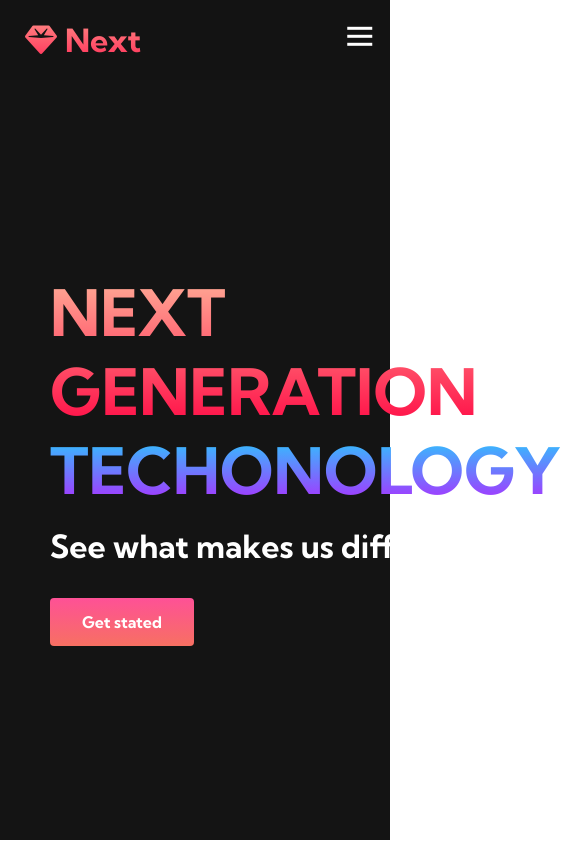
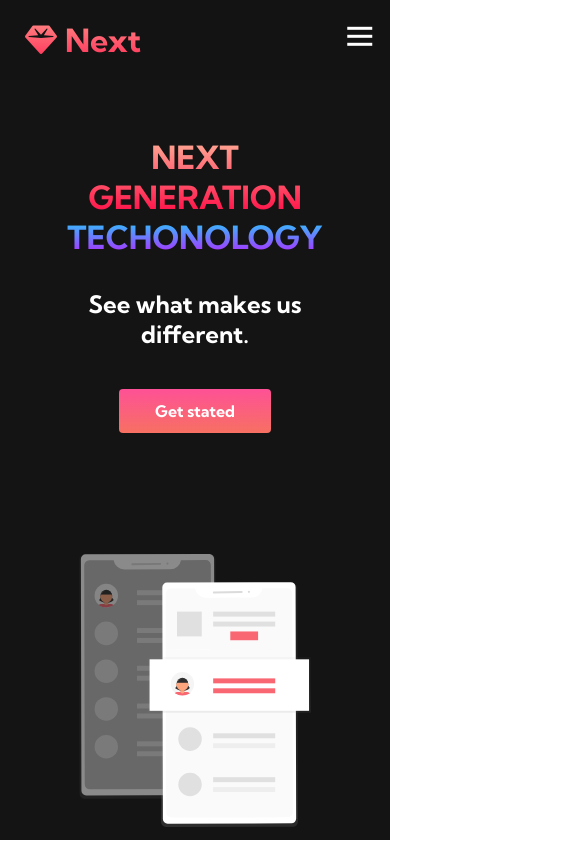
Before and after one commit to RealdoBeja98/RealdoBeja98-HTML-CSS-WEBSITE-TUTORIAL, a plain HTML site: page index.html in a window 390 px wide. Shown: the whole page, 561 px wide, since content can reach past the window. Drawn offline with Linux system fonts and the light colour scheme.

Commit message:
hero section media query

```diff
--- a/style.css
+++ b/style.css
@@ -294,3 +294,59 @@
     height: 80%;
     width: 80%;
 }
+
+/*Mobile responsive for main section*/
+@media  screen and (max-width: 768px){
+    .main__container{
+        display: grid;
+        grid-template-columns: auto;
+        align-items: center;
+        justify-self: center;
+        width: 100%;
+        margin: 0 auto;
+        height: 90vh;
+    }
+
+    .main__content{
+        text-align: center;
+        margin-bottom: 4rem;
+    }
+
+    .main__content h1{
+        font-size: 2.5rem;
+        margin-top: 2rem;
+    }
+
+    .main__content h2{
+        font-size: 1rem;
+    }
+
+    .main__content p{
+        margin-top: 1rem;
+        font-size: 1.5rem;
+    }
+
+    @media  screen and (max-width: 480px){
+
+        .main__content h1{
+            font-size: 2rem;
+            margin-top: 3rem;
+        }
+
+        .main__content h2{
+            font-size: 2rem;
+        }
+
+        .main__content p{
+            margin-top: 2rem;
+            font-size: 1.5rem;
+        }
+
+        .main__btn{
+            padding: 12px 36px;
+            margin: 2.5rem 0;
+        }
+
+    }
+
+}
```
